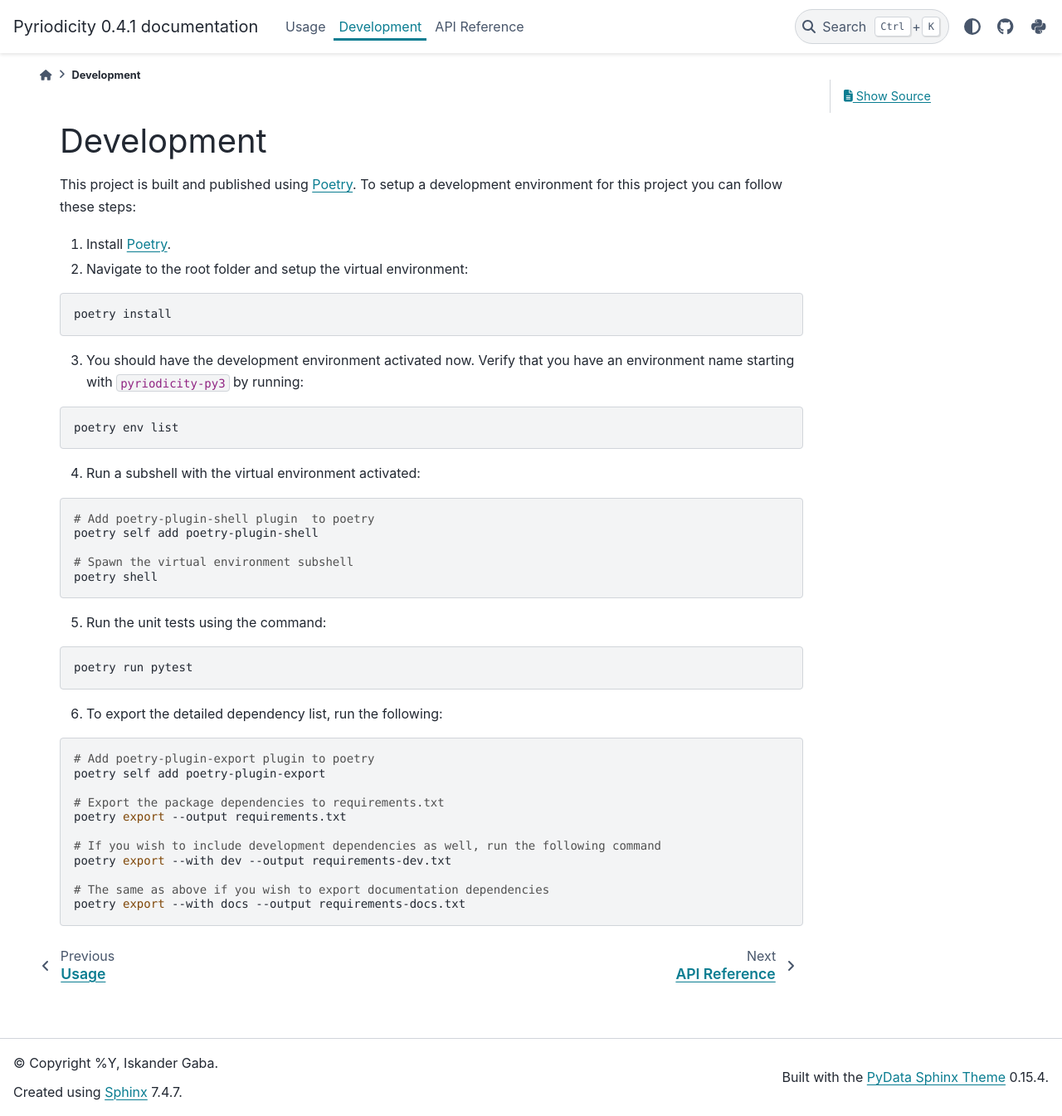
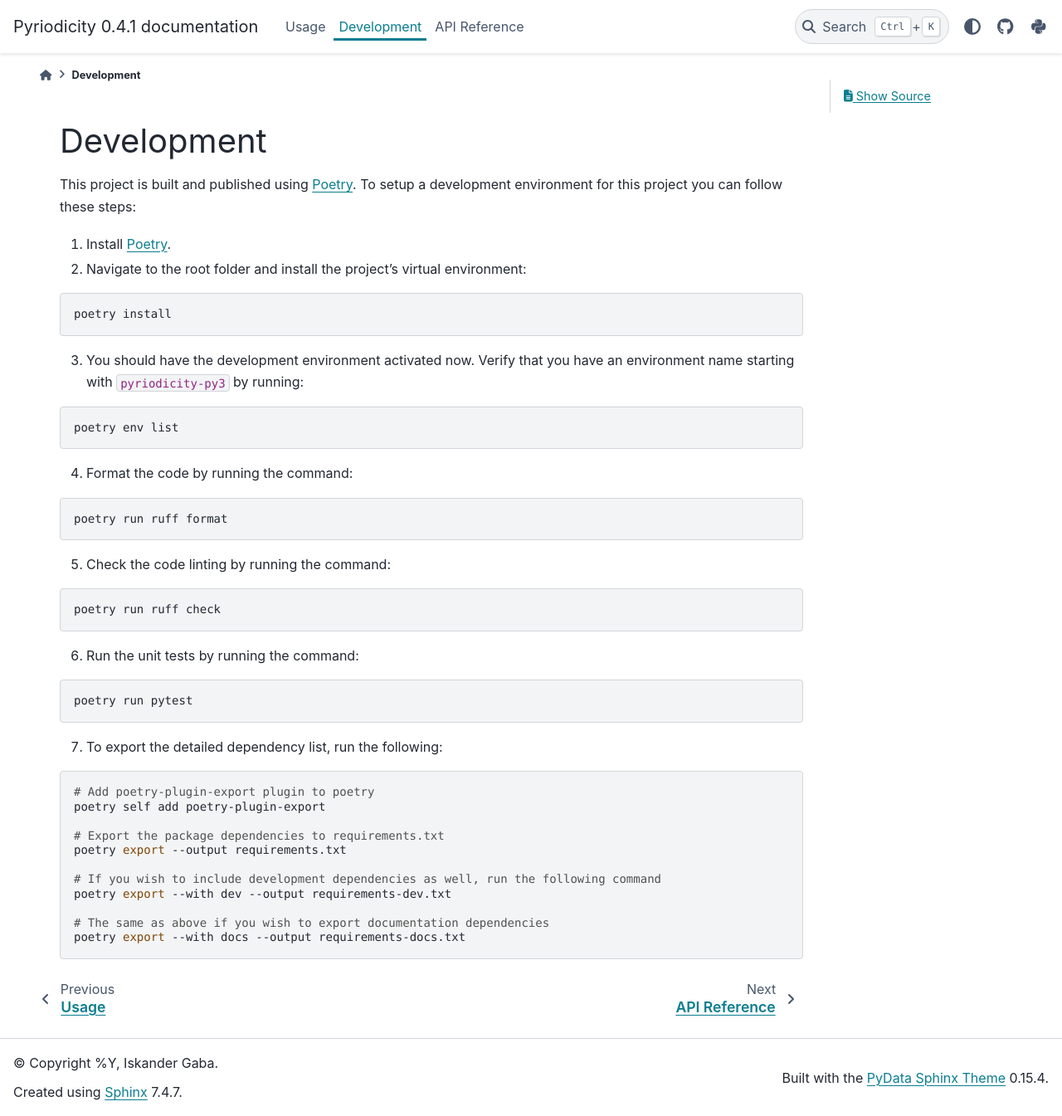
Before and after one commit to iskandergaba/pyriodicity, a Sphinx documentation site: the page built from docs/dev.rst, in a window 1280 px wide and 1345 px high. Shown: the whole window at 83% size. Built offline with Sphinx 7.4.7 and the PyData theme 0.15.4, drawn with Linux system fonts in a browser that asks for light colours.

Commit message:
Update the development documentation page

```diff
--- a/docs/dev.rst
+++ b/docs/dev.rst
@@ -4,7 +4,7 @@ Development
 This project is built and published using `Poetry <https://python-poetry.org>`__. To setup a development environment for this project you can follow these steps:
 
 1. Install `Poetry <https://python-poetry.org/docs/#installing-with-the-official-installer>`__.
-2. Navigate to the root folder and setup the virtual environment:
+2. Navigate to the root folder and install the project's virtual environment:
 
 .. code:: shell
 
@@ -16,23 +16,25 @@ This project is built and published using `Poetry <https://python-poetry.org>`__
 
    poetry env list
 
-4. Run a subshell with the virtual environment activated:
+4. Format the code by running the command:
 
 .. code:: shell
 
-   # Add poetry-plugin-shell plugin  to poetry
-   poetry self add poetry-plugin-shell
+   poetry run ruff format
 
-   # Spawn the virtual environment subshell
-   poetry shell
+5. Check the code linting by running the command:
 
-5. Run the unit tests using the command:
+.. code:: shell
+
+   poetry run ruff check
+
+6. Run the unit tests by running the command:
 
 .. code:: shell
 
    poetry run pytest
 
-6. To export the detailed dependency list, run the following:
+7. To export the detailed dependency list, run the following:
 
 .. code:: shell
 
```
